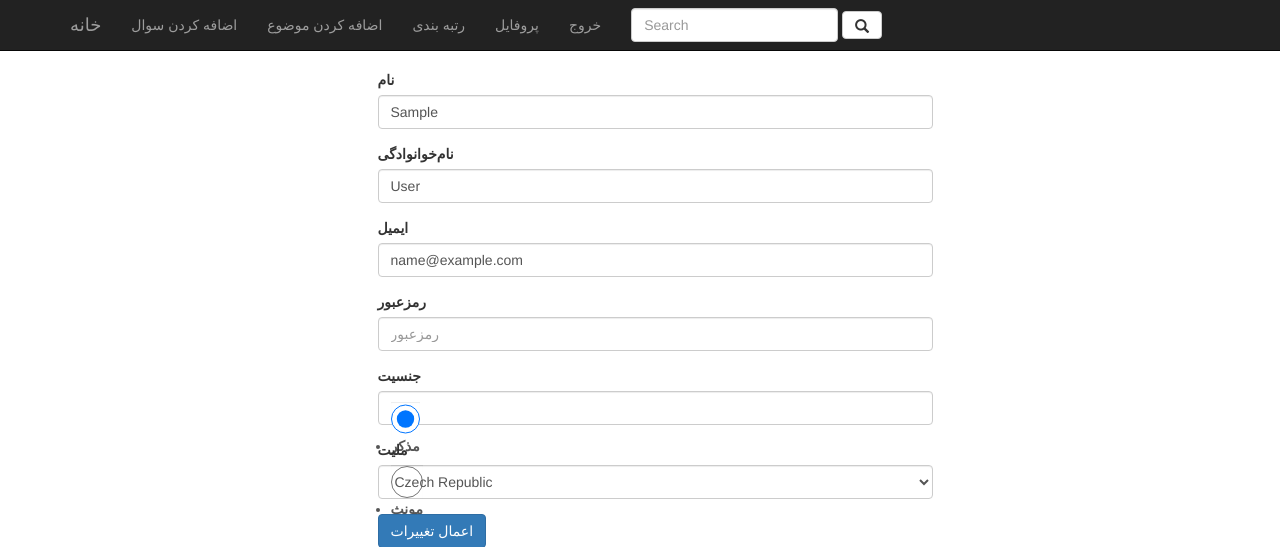
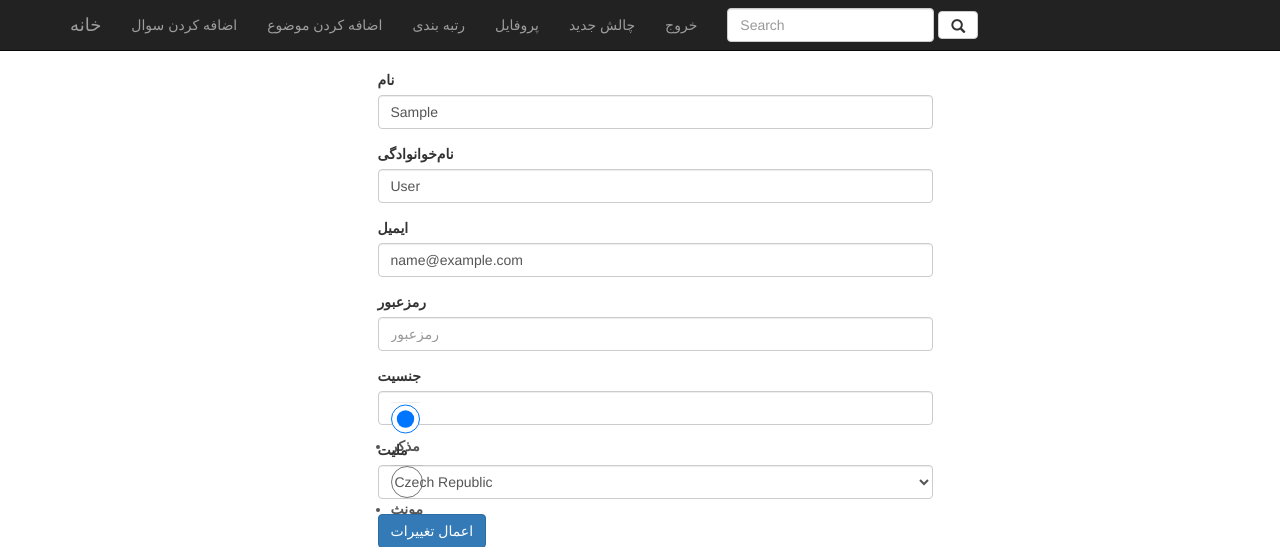
Before and after one commit to MMoein/quizup, a Django app: page /profile/ in a window 1280 px wide. Shown: the top 547 px of the page. Run offline with Django 3.2, Linux system fonts and the light colour scheme; a user stored in the database is signed in; tables that the repository leaves empty hold one stand-in row (values such as "Sample post"); parts of the project's set-up code (start-up, migrations or seed data) failed here and were passed over; some libraries are stand-ins or nearby versions.

Commit message:
add challenge to header navabar

```diff
--- a/quiz/views.py
+++ b/quiz/views.py
@@ -122,6 +122,7 @@ def challenge(request, quiz_id):
 
     if request.method == 'POST':
         points = 0
+        question = Question.objects.get(pk = quiz.questions[quiz.answered_count1])
         if request.POST.get('question', None) == question.choice1:
             if challenger.user == request.user:
                 time_diff = (quiz.start_time1 - datetime.now(timezone.utc)).seconds
--- a/templates/base.html
+++ b/templates/base.html
@@ -41,6 +41,9 @@
                         <a href="/profile/">پروفایل</a>
                     </li>
                     <li>
+                        <a href ="/quiz/make-quiz/">چالش جدید</a>
+                    </li>
+                    <li>
                         <a href="/logout">خروج</a>
                     </li>
                     <li>
```
